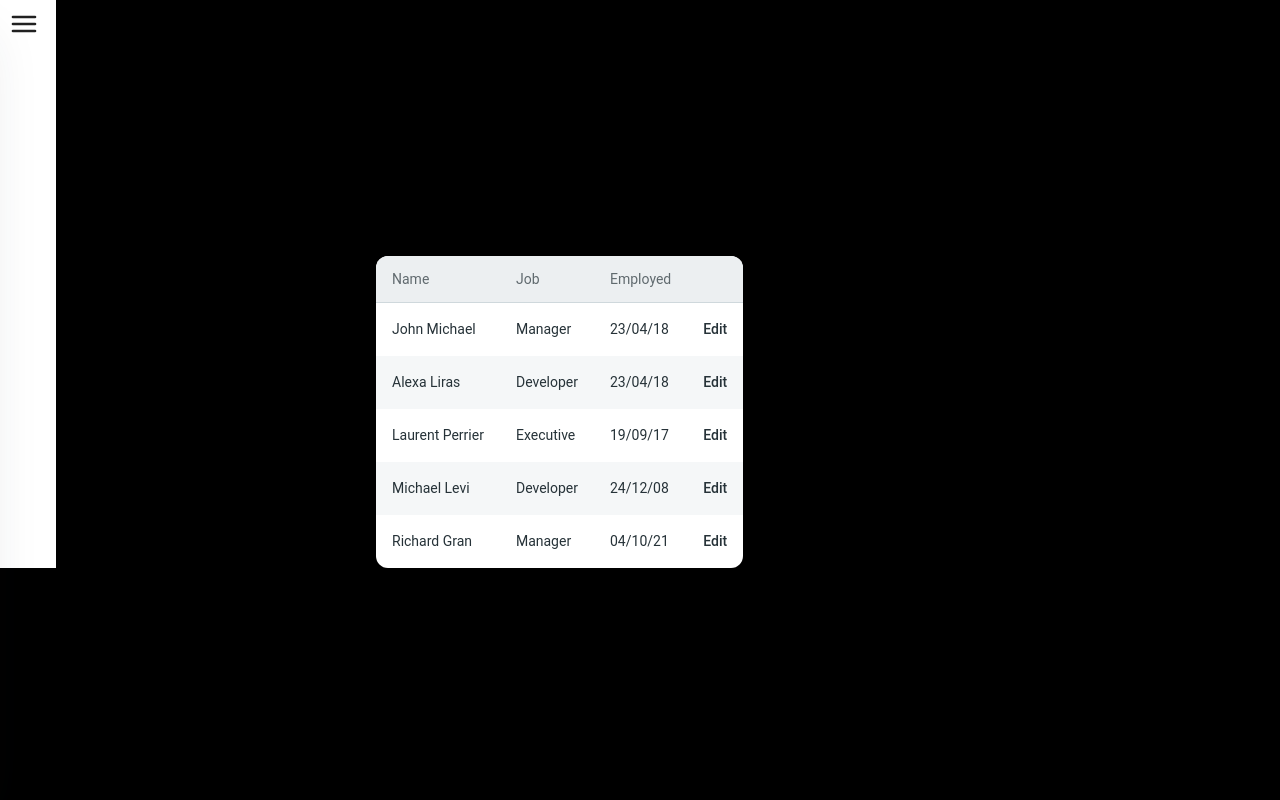
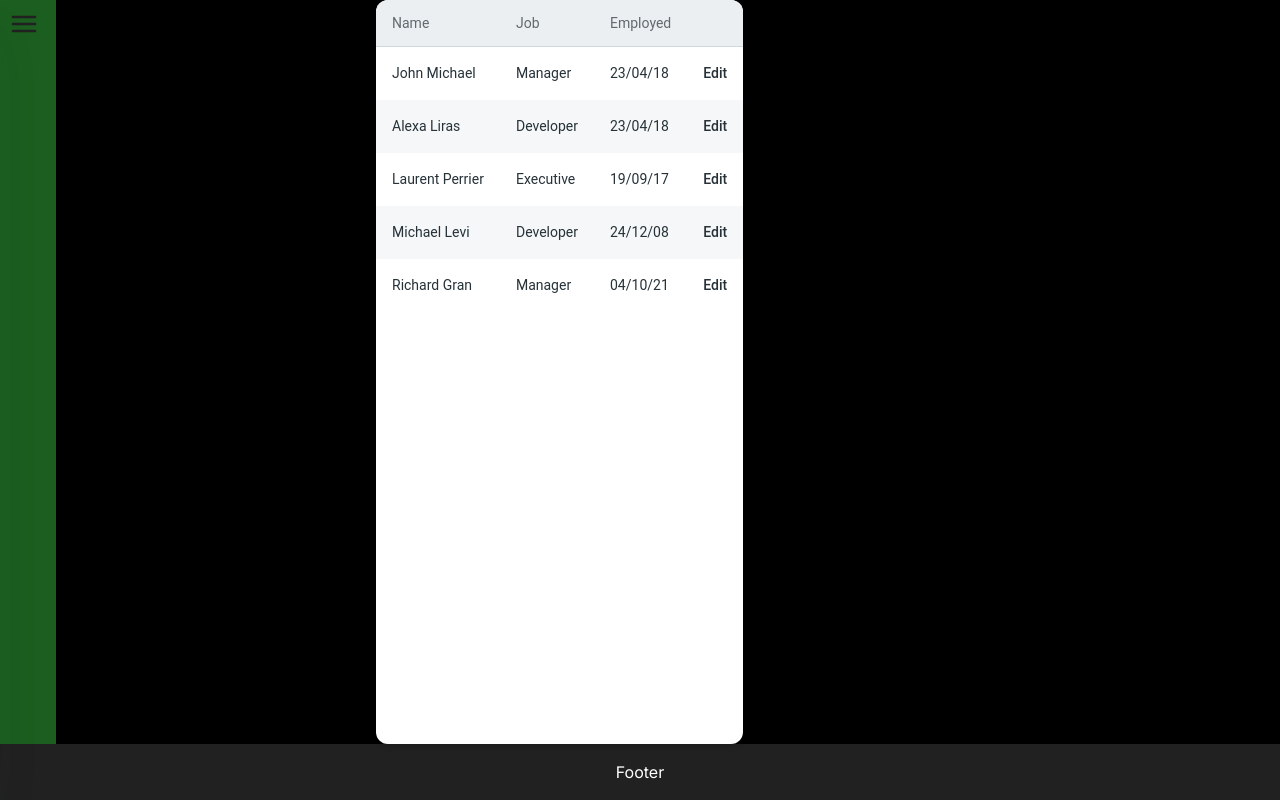
Before and after one commit to Linken-Tech/spa-frontend, a Next.js app: page /dashboard in a window 1280 px wide. Built offline with nearby package versions, Linux system fonts and the light colour scheme.

Commit message:
[change] remove h-screen in classname and add footer

```diff
--- a/app/auth/login/page.tsx
+++ b/app/auth/login/page.tsx
@@ -4,7 +4,7 @@ import LoginForm from "@/app/auth/components/Forms/LoginForm";
 const Login = () => {
     return (
         <>
-            <div className="flex min-h-screen">
+            <div className="flex">
                 <div className="w-3/5 bg-white flex items-center justify-center">
                     <div className="relative flex flex-col text-gray-700 bg-transparent shadow-none rounded-xl bg-clip-border">
                         <LoginForm></LoginForm>
--- a/app/auth/sign-up/page.tsx
+++ b/app/auth/sign-up/page.tsx
@@ -4,7 +4,7 @@ import SignUpForm from "@/app/auth/components/Forms/SignUpForm";
 const Register = () => {
     return (
         <>
-            <div className="flex min-h-screen flex-col p-4">
+            <div className="flex flex-col p-4">
                 <div className="bg-green-900 rounded-2xl">
                     <div className="flex">
                         <div className="w-32 h-96">
--- a/app/dashboard/page.tsx
+++ b/app/dashboard/page.tsx
@@ -5,14 +5,14 @@ import TableWithStripedRows from "./components/Table/StripedRowTable"
 const Dashboard = () => {
     return (
         <>
-            <div className="flex">
-                <div className="flex-none w-14 bg-white">
+            <div className="flex h-full">
+                <div className="flex-none w-14 bg-green-900">
                     <SidebarCollapse></SidebarCollapse>
                 </div>
                 <div className="flex-none w-80">
 
                 </div>
-                <div className="flex-l mt-64">
+                <div className="flex">
                     <TableWithStripedRows></TableWithStripedRows>
                 </div>
             </div>
--- a/app/layout.tsx
+++ b/app/layout.tsx
@@ -16,7 +16,12 @@ export default function RootLayout({
 }>) {
   return (
     <html lang="en" className="h-full">
-      <body className={inter.className}>{children}</body>
+      <body className={`flex flex-col h-screen ${inter.className}`}>
+        <div className="flex-1">
+          {children}
+        </div>
+        <footer className="bg-gray-900 text-white text-center py-4">Footer</footer>
+      </body>
     </html>
   );
 }
```
